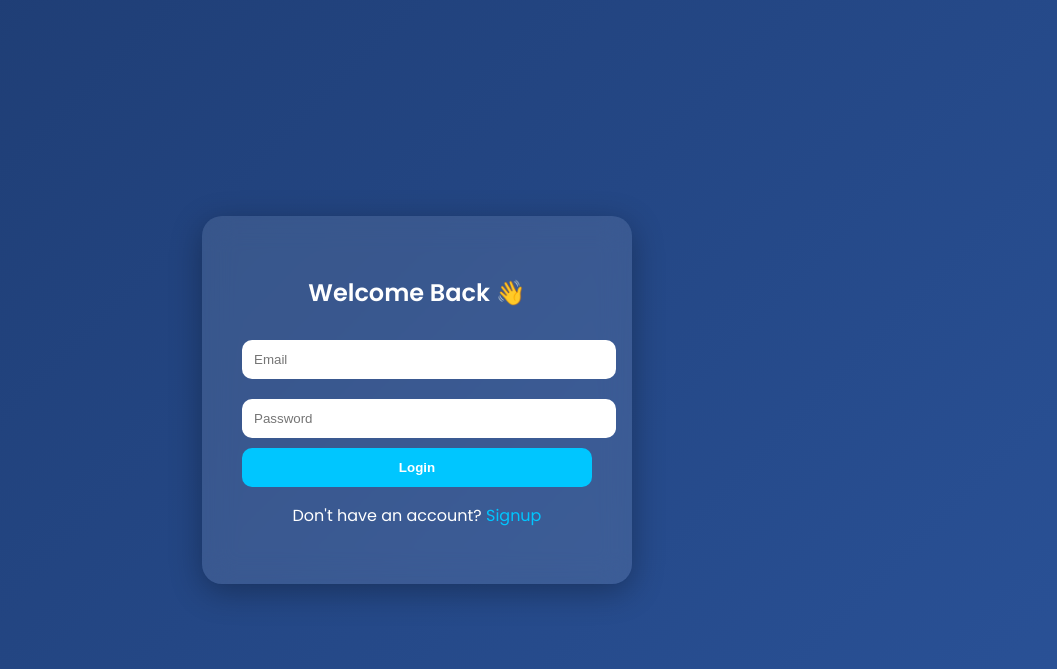
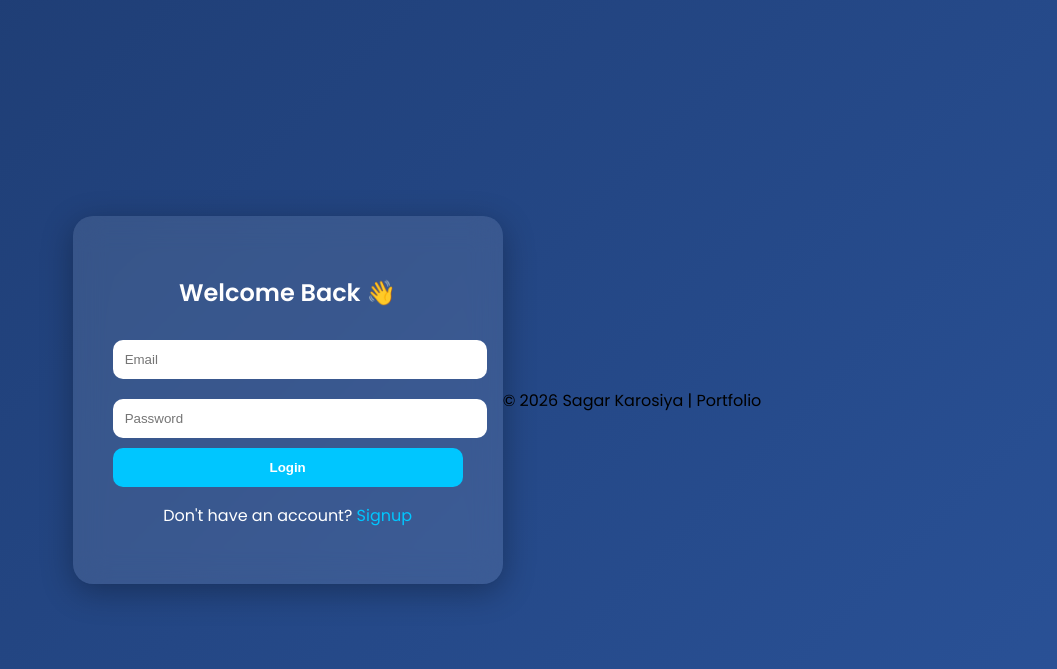
Before and after one commit to SagarKarosiya/CareerDailyTodo, a Flask app: page /login in a window 1280 px wide. Shown: the top 669 px of the page, without its empty margins (223-1280 px from the left). Run offline with Flask 3, Linux system fonts and the light colour scheme; some libraries are stand-ins or nearby versions.

Commit message:
Update login.html

```diff
--- a/templates/login.html
+++ b/templates/login.html
@@ -77,5 +77,10 @@ a {
     <p>Don't have an account? <a href="/signup">Signup</a></p>
 </div>
 
+    <!-- FOOTER -->
+<footer>
+    <p>© 2026 Sagar Karosiya | Portfolio</p>
+</footer>
+
 </body>
 </html>
```
